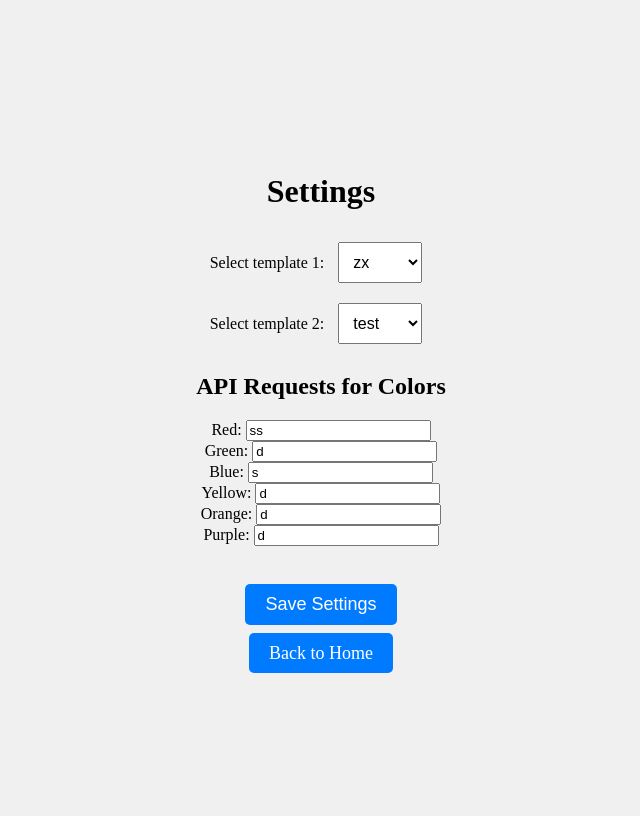
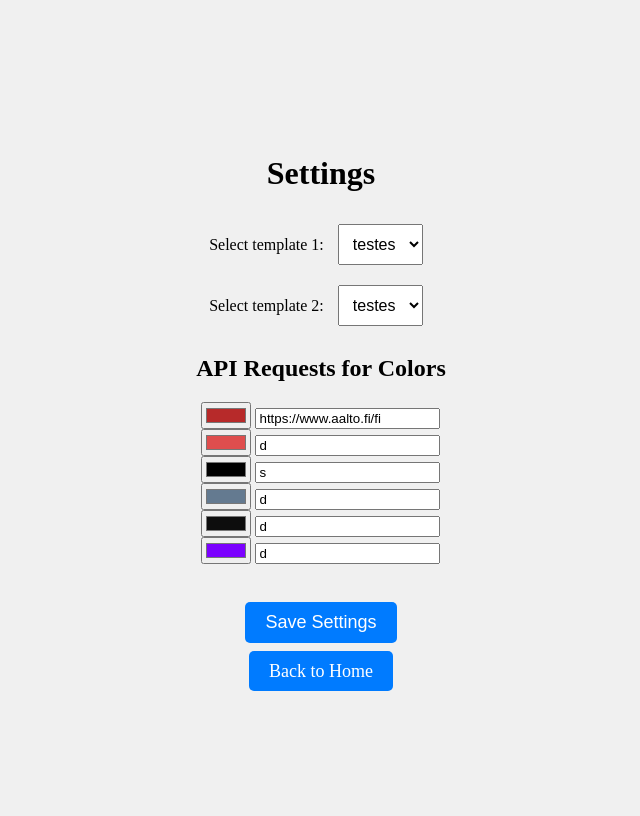
Before and after one commit to RedknanRonin/HomeUI, a Flask app: page /settings in a window 1280 px wide. Shown: the whole page, without its empty margins (319-959 px from the left). Run offline with Flask 3, Linux system fonts and the light colour scheme.

Commit message:
Add color changing, api requests don't work

```diff
--- a/app.py
+++ b/app.py
@@ -11,6 +11,16 @@ def load_drawings():
         with open(DRAWINGS_FILE, 'r') as file:
             return json.load(file)
     return []
+
+def hex_to_rgba(hex, alpha=0.6):
+    hex = hex.lstrip('#')
+    hlen = len(hex)
+    return 'rgba({}, {}, {}, {})'.format(
+        int(hex[0:2], 16),
+        int(hex[2:4], 16),
+        int(hex[4:6], 16),
+        alpha
+    )
 
 def save_drawings(drawings):
     if os.path.exists(DRAWINGS_FILE):
@@ -38,14 +48,18 @@ def home():
 
 @app.route('/draw')
 def draw():
-    return render_template('draw.html')
+    settings = load_settings()
+    color=settings.get('colors', {})
+    rgba_colors = {color: hex_to_rgba(hex, 0.5) for color, hex in color.items()}
+    print(rgba_colors)
+    return render_template('draw.html',colors=rgba_colors.values())
 
 @app.route('/settings')
 def settings():
     drawings = load_drawings()
     settings = load_settings()  # Load the settings
     selected_templates = settings.get('selected_templates', ["", ""])  # Get the selected templates
-    return render_template('settings.html', drawings=drawings, settings=settings, selected_templates=selected_templates)  # Pass the selected templates to the template
+    return render_template('settings.html', drawings=drawings, settings=settings, selected_templates=selected_templates)
 
 
 
@@ -64,7 +78,7 @@ def save():
 def save_settings_route():
     data = request.json
     selected_templates = [data.get('template1', ""), data.get('template2', "")]
-    settings = {'selected_templates': selected_templates, 'apiUrls': data.get('apiUrls', {}) }
+    settings = {'selected_templates': selected_templates, 'apiUrls': data.get('apiUrls', {}),'colors' :data.get('colors', {}) }
     save_settings(settings)
     return jsonify(status='success')
 
--- a/data/settings.json
+++ b/data/settings.json
@@ -1 +1 @@
-{"selected_templates": ["zx", "test"], "apiUrls": {"red": "ss", "green": "d", "blue": "s", "yellow": "d", "orange": "d", "purple": "d"}}
+{"selected_templates": ["testes", "testes"], "apiUrls": {"red": "https://www.aalto.fi/fi", "green": "d", "blue": "s", "yellow": "d", "orange": "d", "purple": "d"}, "colors": {"red": "#b72a2a", "green": "#df4e4e", "blue": "#000000", "yellow": "#647a90", "orange": "#0d0d0d", "purple": "#7b00ff"}}
--- a/templates/settings.html
+++ b/templates/settings.html
@@ -60,27 +60,28 @@
         <div>
             <h2>API Requests for Colors</h2>
             <div>
-                <label for="redApi">Red:</label>
-                <input type="text" id="redApi" placeholder="Enter API URL for red" value="{{ settings.apiUrls.red }}">
+                <input type="color" id="redColor" value="{{ settings.colors.red }}">
+                <input type="text" id="redApi" placeholder="Enter API URL" value="{{ settings.apiUrls.red }}">
+
             </div>
             <div>
-                <label for="greenApi">Green:</label>
+                <input type="color" id="greenColor" value="{{ settings.colors.green }}">
                 <input type="text" id="greenApi" placeholder="Enter API URL for green" value="{{ settings.apiUrls.green }}">
             </div>
             <div>
-                <label for="blueApi">Blue:</label>
+                <input type="color" id="blueColor" value="{{ settings.colors.blue }}">
                 <input type="text" id="blueApi" placeholder="Enter API URL for blue" value="{{ settings.apiUrls.blue }}">
             </div>
             <div>
-                <label for="yellowApi">Yellow:</label>
+                <input type="color" id="yellowColor" value="{{ settings.colors.yellow }}">
                 <input type="text" id="yellowApi" placeholder="Enter API URL for yellow" value="{{ settings.apiUrls.yellow }}">
             </div>
             <div>
-                <label for="orangeApi">Orange:</label>
+                <input type="color" id="orangeColor" value="{{ settings.colors.orange }}">
                 <input type="text" id="orangeApi" placeholder="Enter API URL for orange" value="{{ settings.apiUrls.orange }}">
             </div>
             <div>
-                <label for="purpleApi">Purple:</label>
+                <input type="color" id="purpleColor" value="{{ settings.colors.purple }}">
                 <input type="text" id="purpleApi" placeholder="Enter API URL for purple" value="{{ settings.apiUrls.purple }}">
             </div>
         </div>
@@ -109,6 +110,15 @@
             orange: document.getElementById('orangeApi').value,
             purple: document.getElementById('purpleApi').value
         };
+        settings.colors =
+            {
+                red: document.getElementById('redColor').value ,
+                green: document.getElementById('greenColor').value,
+                blue: document.getElementById('blueColor').value,
+                yellow: document.getElementById('yellowColor').value,
+                orange: document.getElementById('orangeColor').value,
+                purple: document.getElementById('purpleColor').value
+            };
         fetch('/save_settings', {
             method: 'POST',
             headers: {
```
Also changed, not shown: data/drawings.json (+1 -1 lines), templates/draw.html (+5 -9 lines).
